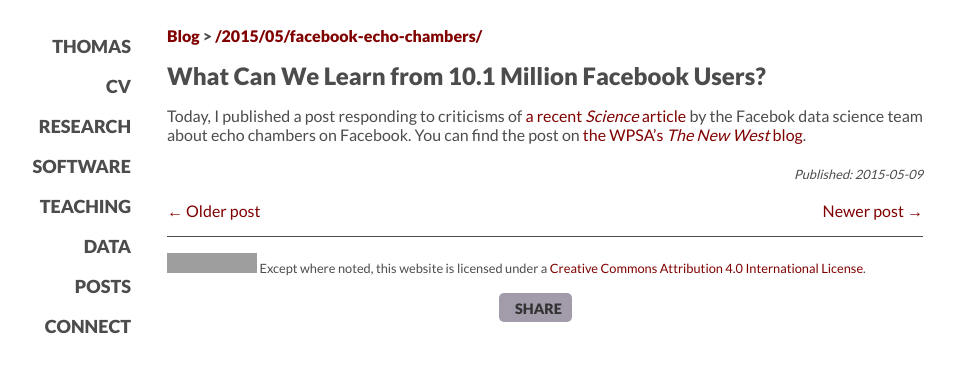
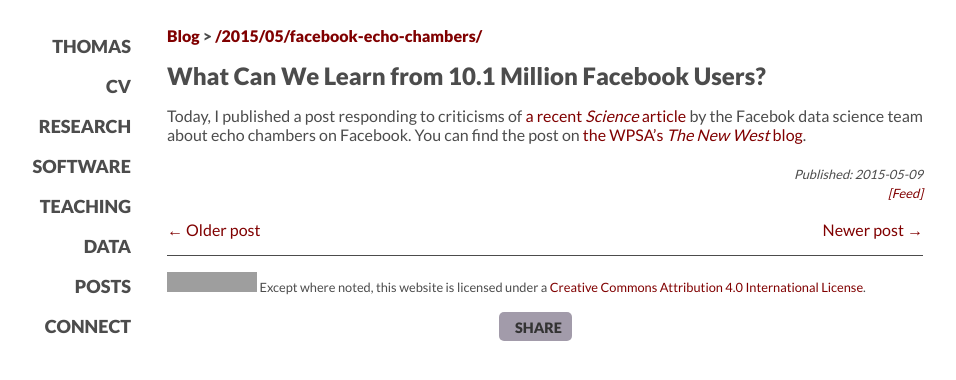
Before and after one commit to leeper/leeper.github.io, a Jekyll site: the page built from _posts/2015-05-09-facebook-echo-chambers.md, in a window 1280 px wide. Shown: the top 380 px of the page, without its empty margins (95-1051 px from the left). Built offline with Jekyll 4.4.1, drawn with Linux system fonts in a browser that asks for light colours; some web fonts are replaced; grey boxes are pictures that could not be loaded.

Commit message:
add xml link to posts

```diff
--- a/_layouts/post.md
+++ b/_layouts/post.md
@@ -9,7 +9,8 @@
 {{ content }}
 
 <br />
-<span style="font-style:italic;font-size:.8em;float:right;">Published: {{ page.date | date:"%Y-%m-%d" }}</span>
+<span style="font-style:italic;font-size:.8em;float:right;">Published: {{ page.date | date:"%Y-%m-%d" }}</span><br />
+<span style="font-style:italic;font-size:.8em;float:right;"><a href="http://thomasleeper.com/feed.xml">[Feed]</a></span>
 
 <br />
 
```
